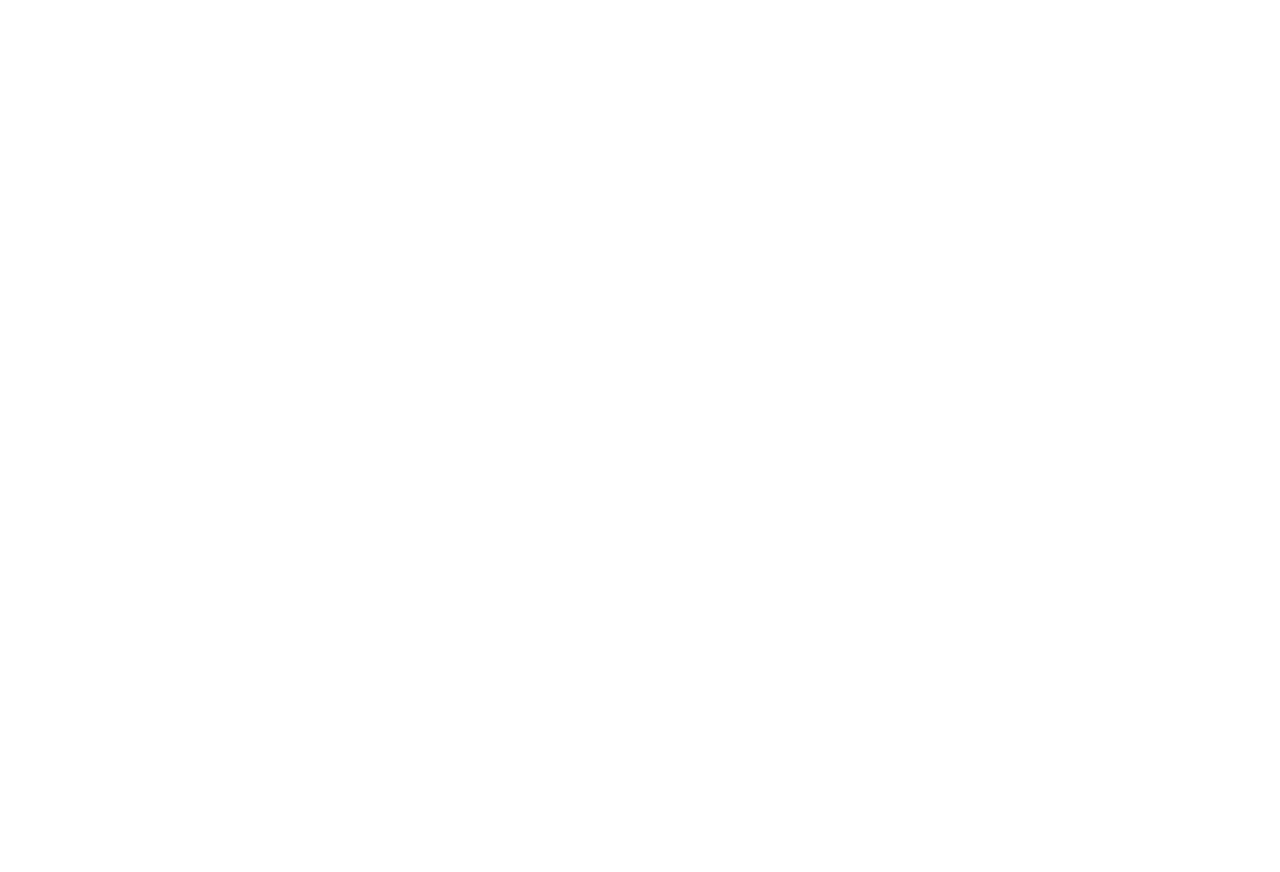
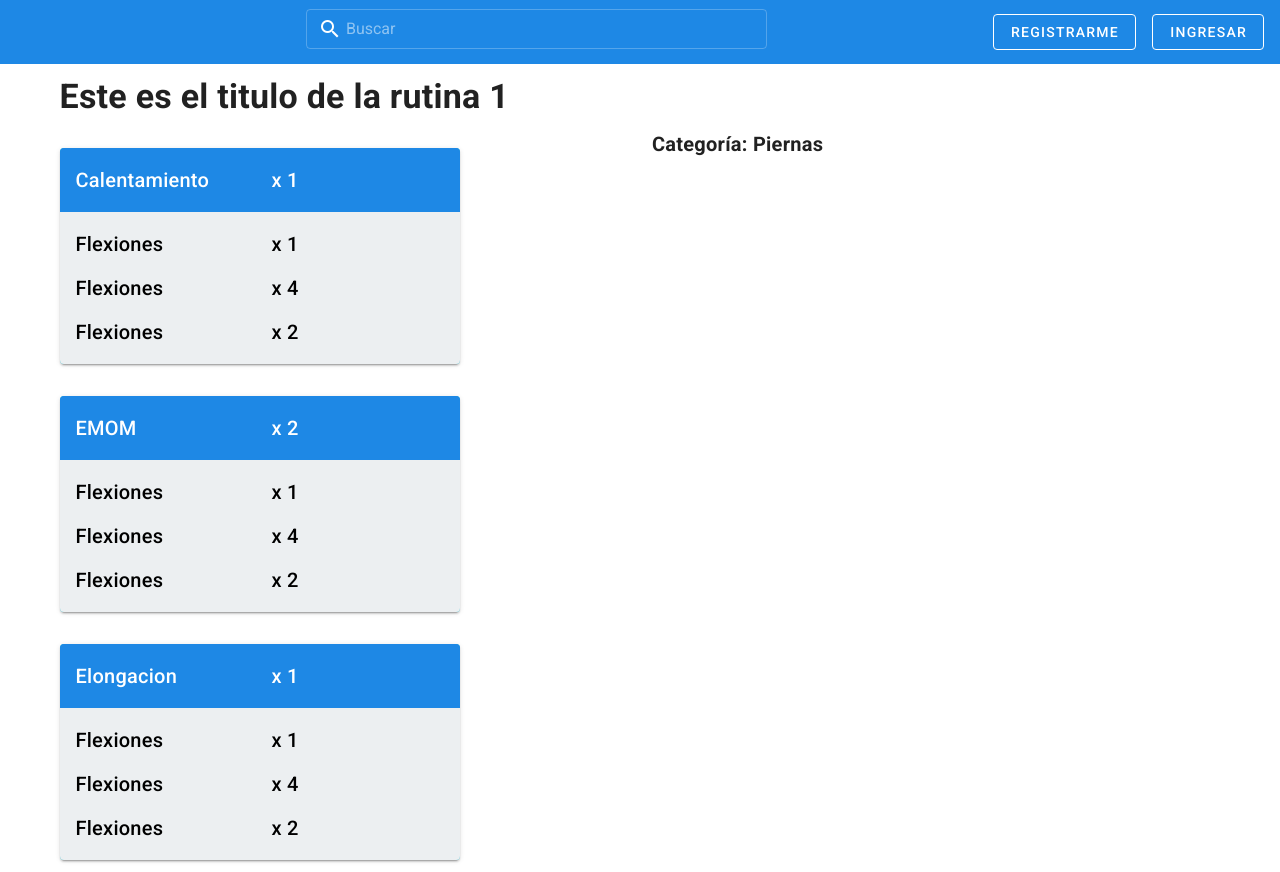
Before and after one commit to Smonjeau/Fitty, a Vue app: page /routine/1 in a window 1280 px wide. Before the commit the page ends 800 px from the top, so only its background shows below. Built offline with nearby package versions, Linux system fonts and the light colour scheme.

Commit message:
Diseño parcial de vista de rutina

```diff
--- a/src/components/routines/Routine.vue
+++ b/src/components/routines/Routine.vue
@@ -1,31 +1,95 @@
 <template>
   <div>
+    <NavBar></NavBar>
+    <v-container>
+      <v-row>
+        <v-col>
+          <div class="text-h4 font-weight-bold text-left">Este es el titulo de la rutina {{ id_routine }}</div>
+          <RoutineCycleView
+              v-for="cycle in cycles"
+              v-bind:key="cycle"
+              :title="cycle.title"
+              :qty="cycle.qty"
+              :exercises="cycle.exercises"
+              ></RoutineCycleView>
+        </v-col>
+
+        <v-col class="pt-16">
+          <v-row >
+            <v-col>
+              <div class="text-h6 font-weight-bold">Categoría: {{ categoria }}</div>
+            </v-col>
+          </v-row>
+        </v-col>
+      </v-row>
+
+
+    </v-container>
+  </div>
+  <!--<div>
+
     <div v-for="section in store.get()" :key="section">
       <button @click="removeSection(section)">X</button>
       <span>{{ section }}</span>
-    </div>
+    </div>-->
+    <!--id: {{ $route.params.id_routine }}
 
-  </div>
+/div>-->
 </template>
 
 <script>
-import SectionStore from "@/store/SectionStore";
+import NavBar from "@/components/NavBar";
+import RoutineCycleView from "@/components/routines/RoutineCycleView";
+//import cardRutina from "@/components/CardRutina";
+//import slider from "@/components/Slider";
+//import SectionStore from "@/store/SectionStore";
 
 export default {
 name: "Routine",
   data() {
     return {
-      store: SectionStore,
+      /*store: SectionStore,
       name: '',
       category:'',
-      duration: 0
+      duration: 0*/
+      id_routine: this.$route.params.id_routine,
+      title: 'Este es el título de la rutina',
+      categoria: 'Piernas',
+      cycles: [
+        { title: 'Calentamiento', qty: 1,
+          exercises: [
+            { title: 'Flexiones', qty: 1 },
+            { title: 'Flexiones', qty: 4 },
+            { title: 'Flexiones', qty: 2 }
+          ]
+        },
+        { title: 'EMOM', qty: 2,
+          exercises: [
+            { title: 'Flexiones', qty: 1 },
+            { title: 'Flexiones', qty: 4 },
+            { title: 'Flexiones', qty: 2 }
+          ]
+        },
+        { title: 'Elongacion', qty: 1,
+          exercises: [
+            { title: 'Flexiones', qty: 1 },
+            { title: 'Flexiones', qty: 4 },
+            { title: 'Flexiones', qty: 2 }
+          ]
+        }
+      ]
     }
+
+  },
+  components: {
+    NavBar,
+    RoutineCycleView
   },
   methods: {
-    addSection() {
+    /*addSection() {
       this.store.add('Seccion');
 
-    }
+    }*/
   },
 }
 </script>
--- /dev/null
+++ b/src/components/routines/RoutineCycleView.vue
@@ -0,0 +1,44 @@
+<template>
+  <div>
+
+    <v-card
+        class="mt-8"
+        color="#26c6da"
+        max-width="400"
+
+    >
+      <v-card-title class="blue darken-1 white--text">
+        <v-row class="my-0 py-0">
+          <v-col class="my-0 py-0">{{ title }}</v-col>
+          <v-col class="my-0 py-0">x {{ qty }}</v-col>
+        </v-row>
+      </v-card-title>
+
+      <v-card-text class="text-h6 font-weight-bold blue-grey lighten-5 black--text pt-4">
+        <RoutineExerciseView
+            v-for="exercise in exercises"
+            v-bind:key="exercise"
+            :title="exercise.title"
+            :qty="exercise.qty"></RoutineExerciseView>
+      </v-card-text>
+
+
+    </v-card>
+  </div>
+</template>
+
+<script>
+import RoutineExerciseView from "@/components/routines/RoutineExerciseView";
+
+export default {
+name: "RoutineCycleView",
+  props: ['title', 'qty', 'exercises'],
+  components: {
+    RoutineExerciseView
+  }
+}
+</script>
+
+<style scoped>
+
+</style>
--- /dev/null
+++ b/src/components/routines/RoutineExerciseView.vue
@@ -0,0 +1,19 @@
+<template>
+  <div class="text-h6">
+    <v-row>
+      <v-col>{{ title }}</v-col>
+      <v-col>x {{ qty }}</v-col>
+    </v-row>
+  </div>
+</template>
+
+<script>
+export default {
+name: "RoutineExerciseView",
+  props: ['title', 'qty']
+}
+</script>
+
+<style scoped>
+
+</style>
--- a/src/routes.js
+++ b/src/routes.js
@@ -5,10 +5,12 @@
 import Home from "@/components/Home";
 
 import create_routine from "@/components/routines/create_routine";
+import Routine from "./components/routines/Routine";
 
 export const routes = [
     {path: '/login', component: logIn},
     {path: '/signup', component: signUp},
     {path: '/create_routine', component: create_routine},
+    { path: '/routine/:id_routine', component: Routine },
     {path: '/', component: Home}
     ];
```
Also changed, not shown: src/components/Home.vue (+6 -6 lines).
